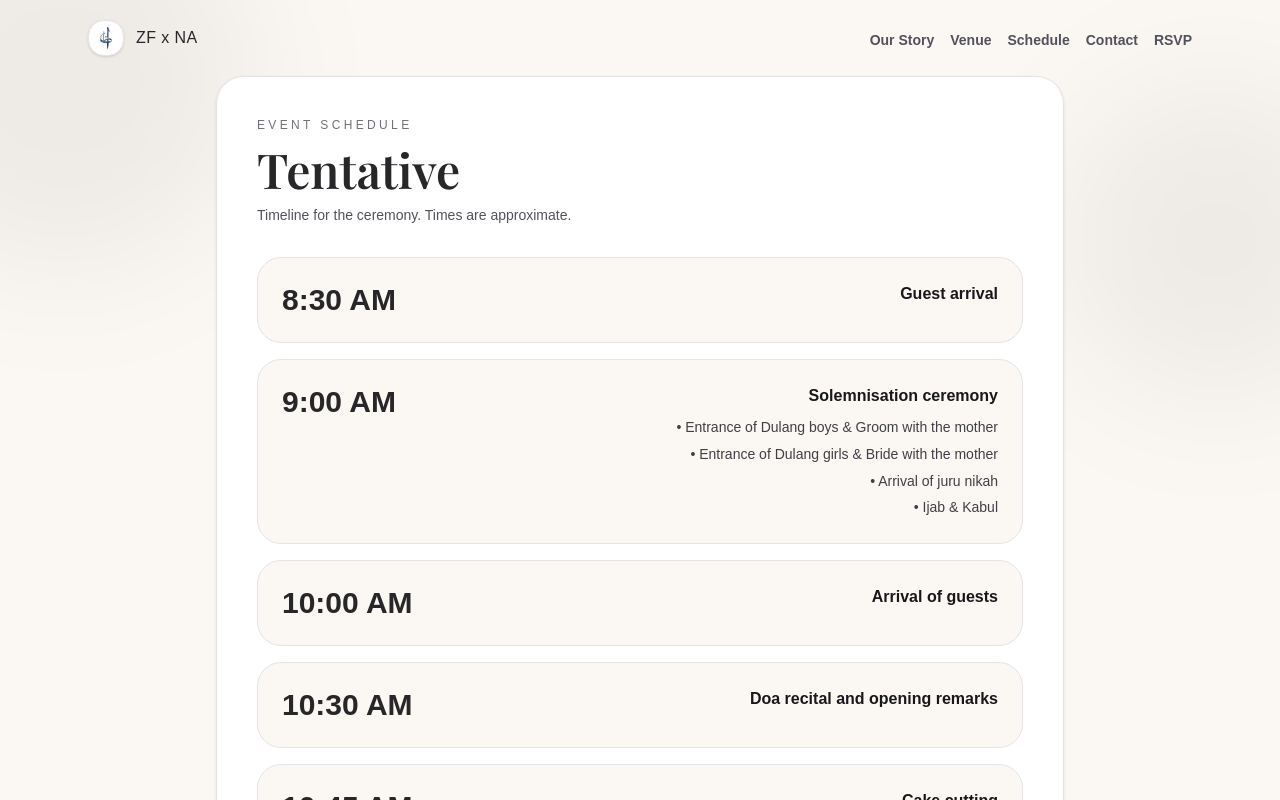
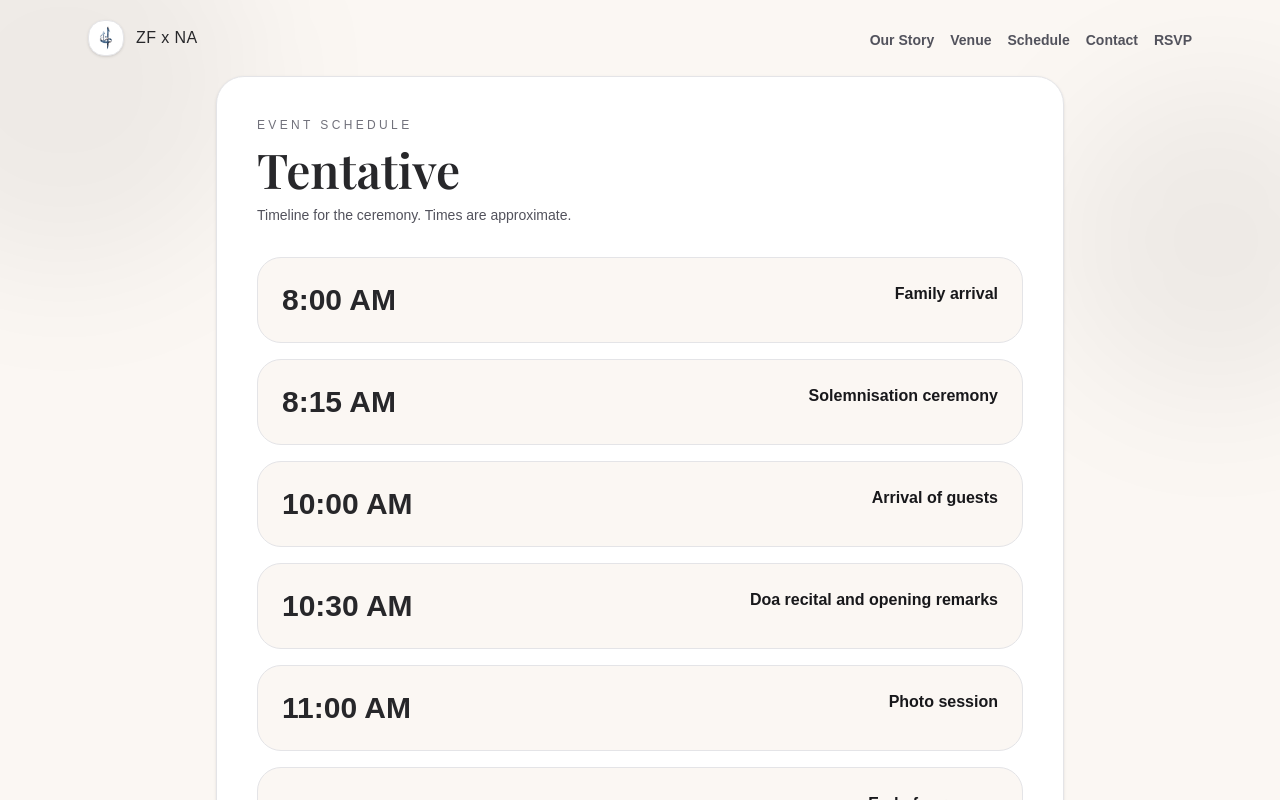
Before and after one commit to faizjazz100/ayuni-zhafirin, a Next.js app: page /schedule in a window 1280 px wide. Shown: the top 800 px of the page. Built offline with nearby package versions, Linux system fonts and the light colour scheme; a web font is replaced by a local one.

Commit message:
9th commit

```diff
--- a/src/app/page.tsx
+++ b/src/app/page.tsx
@@ -59,6 +59,7 @@ export default function HomePage() {
                 {DATE_TOP}
               </div>
 
+              {/*
               <div className="absolute bottom-4 left-4 right-4 rounded-3xl border border-white/25 bg-white/70 p-4 backdrop-blur sm:bottom-6 sm:left-6 sm:right-6">
                 <div className="text-xs uppercase tracking-[0.22em] text-zinc-600">
                   The Solemnization Of
@@ -67,8 +68,8 @@ export default function HomePage() {
                   {COUPLE}
                 </div>
               </div>
+                          */}
             </div>
-
             {/* Text */}
             <div className="p-6 sm:p-10">
               <p className="text-xs uppercase tracking-[0.28em] text-zinc-500">
@@ -140,8 +141,8 @@ export default function HomePage() {
           </div>
 
           <div className="mt-6 grid gap-4 md:grid-cols-2">
-            <InfoCard time="8:30 AM" title="Guest Arrival" />
-            <InfoCard time="9:00 AM" title="Solemnisation Ceremony" />
+            <InfoCard time="8:00 AM" title="Family Arrival" />
+            <InfoCard time="8:15 AM" title="Solemnisation Ceremony" />
             <InfoCard time="10:00 AM" title="Arrival of guests" />
             <InfoCard time="12:30 PM" title="End of Ceremony" />
           </div>
--- a/src/app/schedule/page.tsx
+++ b/src/app/schedule/page.tsx
@@ -10,20 +10,13 @@ type Item = {
 };
 
 const items: Item[] = [
-    { time: "8:30 AM", title: "Guest arrival" },
+    { time: "8:00 AM", title: "Family arrival" },
     {
-        time: "9:00 AM",
+        time: "8:15 AM",
         title: "Solemnisation ceremony",
-        details: [
-            "Entrance of Dulang boys & Groom with the mother",
-            "Entrance of Dulang girls & Bride with the mother",
-            "Arrival of juru nikah",
-            "Ijab & Kabul"
-        ],
     },
     { time: "10:00 AM", title: "Arrival of guests", },
     { time: "10:30 AM", title: "Doa recital and opening remarks" },
-    { time: "10:45 AM", title: "Cake cutting" },
     { time: "11:00 AM", title: "Photo session" },
     { time: "12:30 PM", title: "End of ceremony" },
 ];
```
